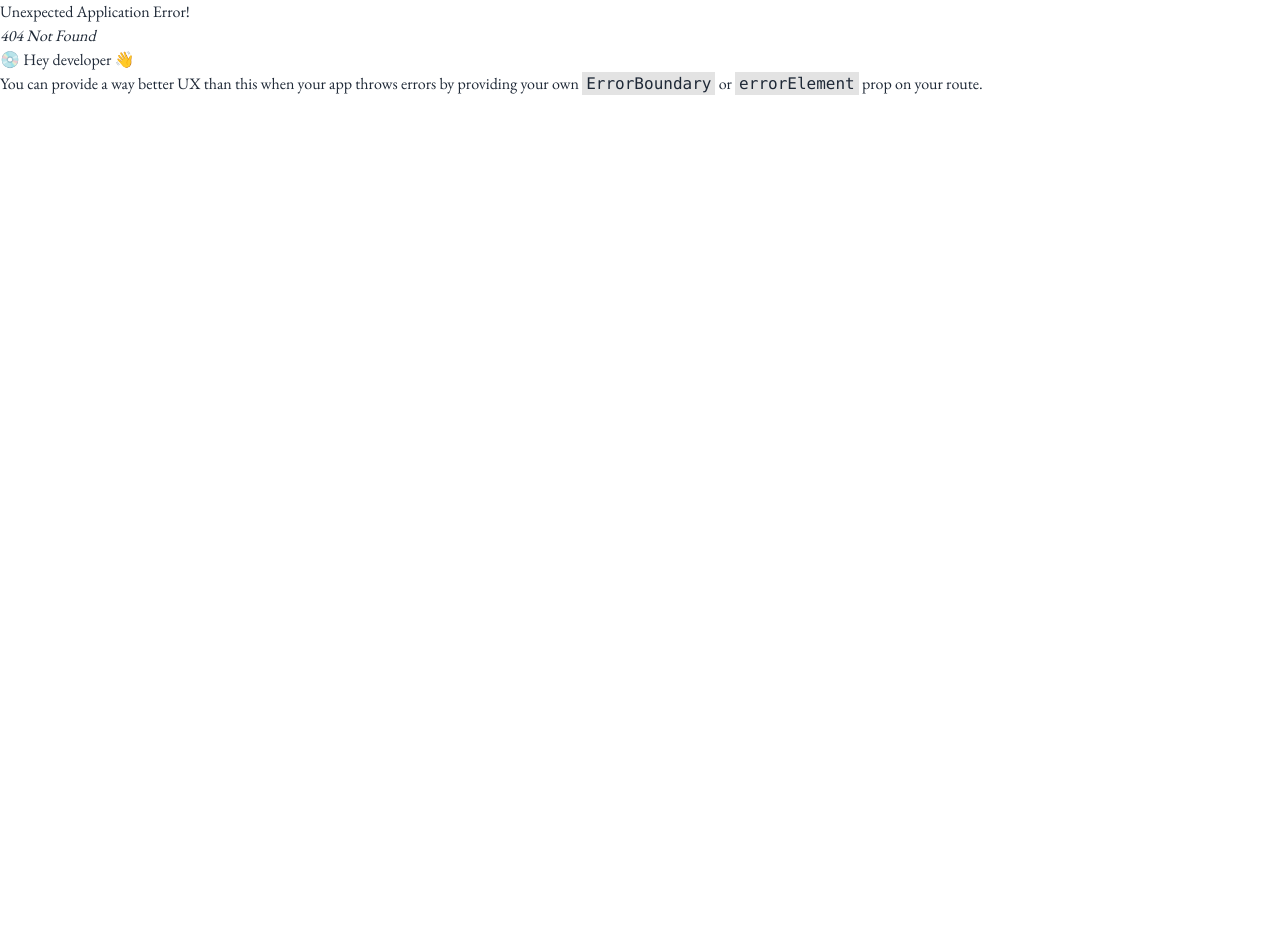
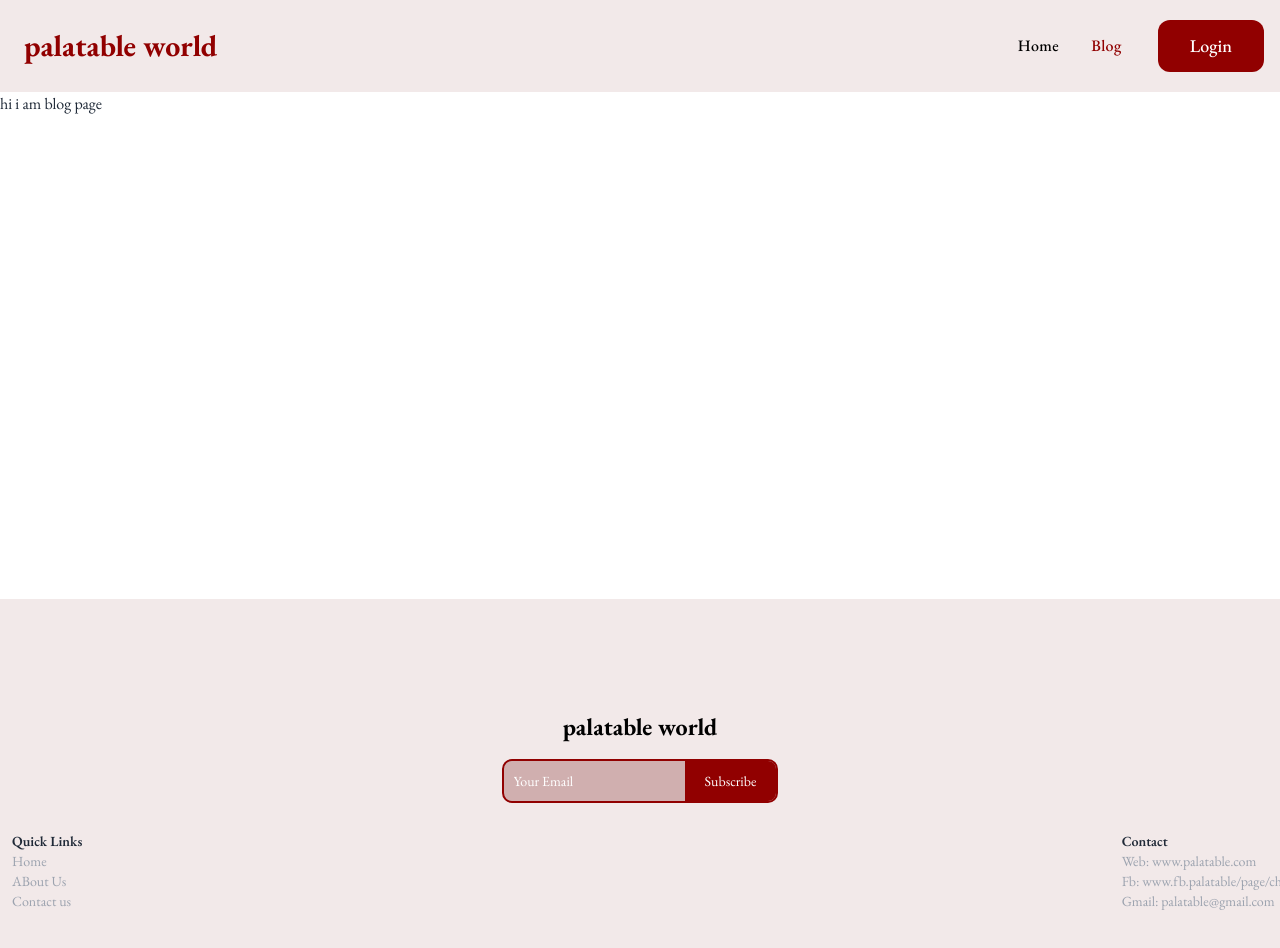
Before and after one commit to ashiqur-r-biplop/Palatable-world-client-site, a React (Vite) app: page /blog in a window 1280 px wide. Before the commit this address had no page. Shown: the top 948 px of the page. Before the commit the page ends 800 px from the top, so only its background shows below. Built offline with nearby package versions, Linux system fonts and the light colour scheme.

Commit message:
added spnner

```diff
--- a/src/Routes/route.jsx
+++ b/src/Routes/route.jsx
@@ -1,6 +1,7 @@
 import { createBrowserRouter } from "react-router-dom";
 import Main from "../component/LayOut/Main";
 import Home from "../component/Home/Home";
+import Blog from "../component/Blog/Blog";
 
 const router = createBrowserRouter([
   {
@@ -10,6 +11,10 @@ const router = createBrowserRouter([
       {
         path:'/',
         element: <Home></Home>
+      },
+      {
+        path:"/blog",
+        element:<Blog></Blog>
       }
     ]
   },
--- /dev/null
+++ b/src/component/Blog/Blog.jsx
@@ -0,0 +1,11 @@
+import React from 'react';
+
+const Blog = () => {
+    return (
+        <div>
+            hi i am blog page
+        </div>
+    );
+};
+
+export default Blog;
--- a/src/component/Chef/Chef.jsx
+++ b/src/component/Chef/Chef.jsx
@@ -1,19 +1,27 @@
 import React, { useEffect, useState } from "react";
 
 const Chef = () => {
-  const [chefData, setCHefData] = useState([]);
+  const [sixChefData, setSixChefData] = useState([]);
+  const [fullChefData, setFullChefData] = useState([]);
   useEffect(() => {
     fetch("https://palatable-world-client-site-ashiqur23.vercel.app/chef/all")
       .then((res) => res.json())
       .then((data) => {
-        setCHefData(data)
-        console.log(data);
+        setSixChefData(data.slice(0, 6));
+        setFullChefData(data);
       });
   }, []);
+  const handleSeeAll = () => {
+    setSixChefData(fullChefData);
+  };
   return (
+    <div>
       <div className="grid-layout mx-auto">
-      {chefData?.map((chef) => (
-        <div key={chef.id} className="card w-96 mx-auto bg-base-100 shadow-xl">
+        {sixChefData?.map((chef) => (
+          <div
+            key={chef.id}
+            className="card w-96 mx-auto bg-base-100 shadow-xl"
+          >
             <figure>
               <img src={chef?.chefPhoto} alt="Shoes" />
             </figure>
@@ -29,6 +37,12 @@ const Chef = () => {
           </div>
         ))}
       </div>
+      <div className="text-center">
+        <button onClick={handleSeeAll} className="btn-primary">
+          See All
+        </button>
+      </div>
+    </div>
   );
 };
 
--- a/src/component/Home/Home.jsx
+++ b/src/component/Home/Home.jsx
@@ -1,10 +1,11 @@
-import React from "react";
+import React, { useEffect, useState } from "react";
 import header from "./../../assets/header.jpg";
 import { FontAwesomeIcon } from "@fortawesome/react-fontawesome";
 import { faShoppingCart } from "@fortawesome/free-solid-svg-icons";
 import Chef from "../Chef/Chef";
 
 const Home = () => {
+
   return (
     <div className="py-10">
       <div className="container mx-auto">
@@ -34,7 +35,7 @@ const Home = () => {
             <img style={{ width: "100%" }} src={header} alt="" />
           </div>
         </div>
-        {/* Our CHef */}
+        "{/* Our CHef */}"
         <div className="">
           <div className="py-20 text-center">
             <h1 className="section-title ">Our Chef</h1>
--- a/src/component/LayOut/Main.jsx
+++ b/src/component/LayOut/Main.jsx
@@ -1,10 +1,24 @@
-import React from "react";
+import React, { useEffect, useState } from "react";
 import NavBar from "../../sheared/NavBar";
 import { Outlet } from "react-router-dom";
 import Footer from "../../sheared/Footer";
+import Spinner from "../../Spinner/Spinner";
 
 const Main = () => {
+  const [shouldRender, setShouldRender] = useState(false);
+
+  useEffect(() => {
+    const timeoutId = setTimeout(() => {
+      setShouldRender(true);
+    }, 500);
+    return () => {
+      clearTimeout(timeoutId);
+    };
+  }, []);
   return (
+    <>
+      {!shouldRender && <Spinner></Spinner>}
+      {shouldRender && (
         <div>
           <NavBar></NavBar>
           <div className="md:min-h-[calc(100vh-293px)]">
@@ -12,6 +26,8 @@ const Main = () => {
           </div>
           <Footer></Footer>
         </div>
+      )}
+    </>
   );
 };
 
```
Lines whose indentation alone changed are shown as unchanged.
